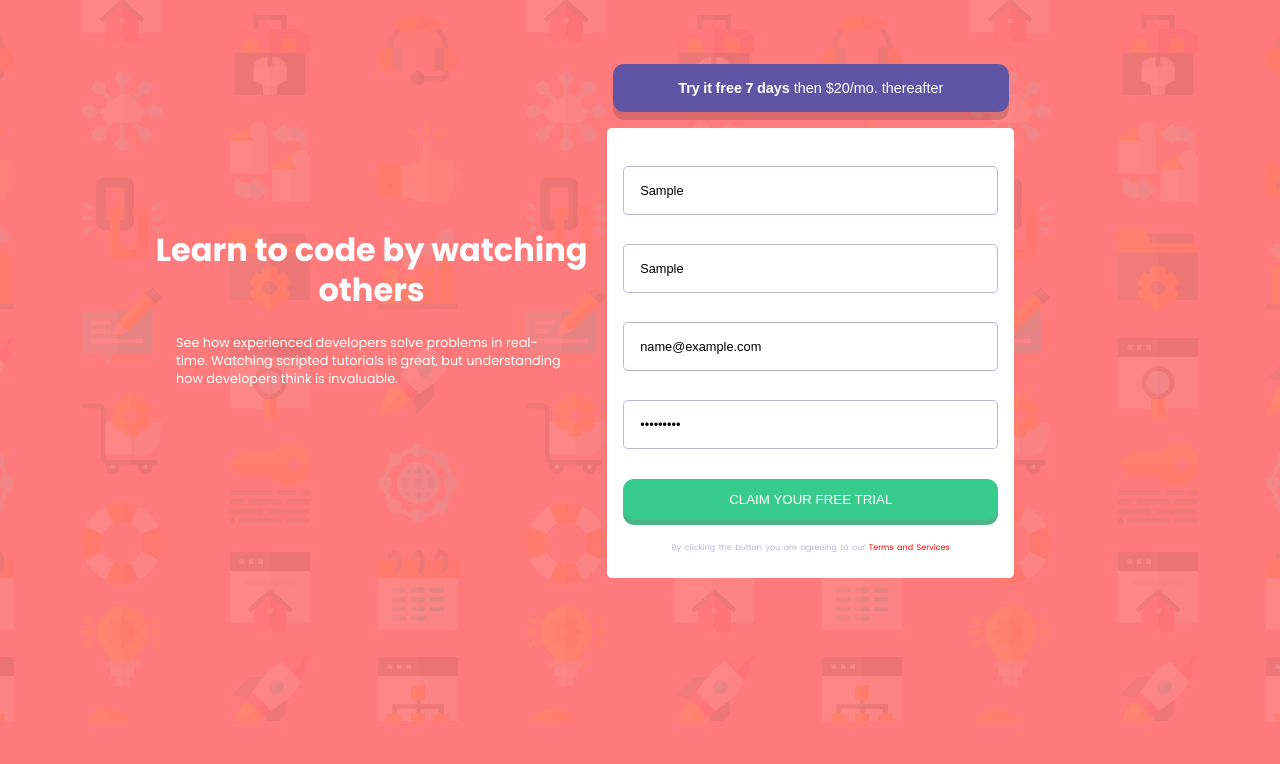
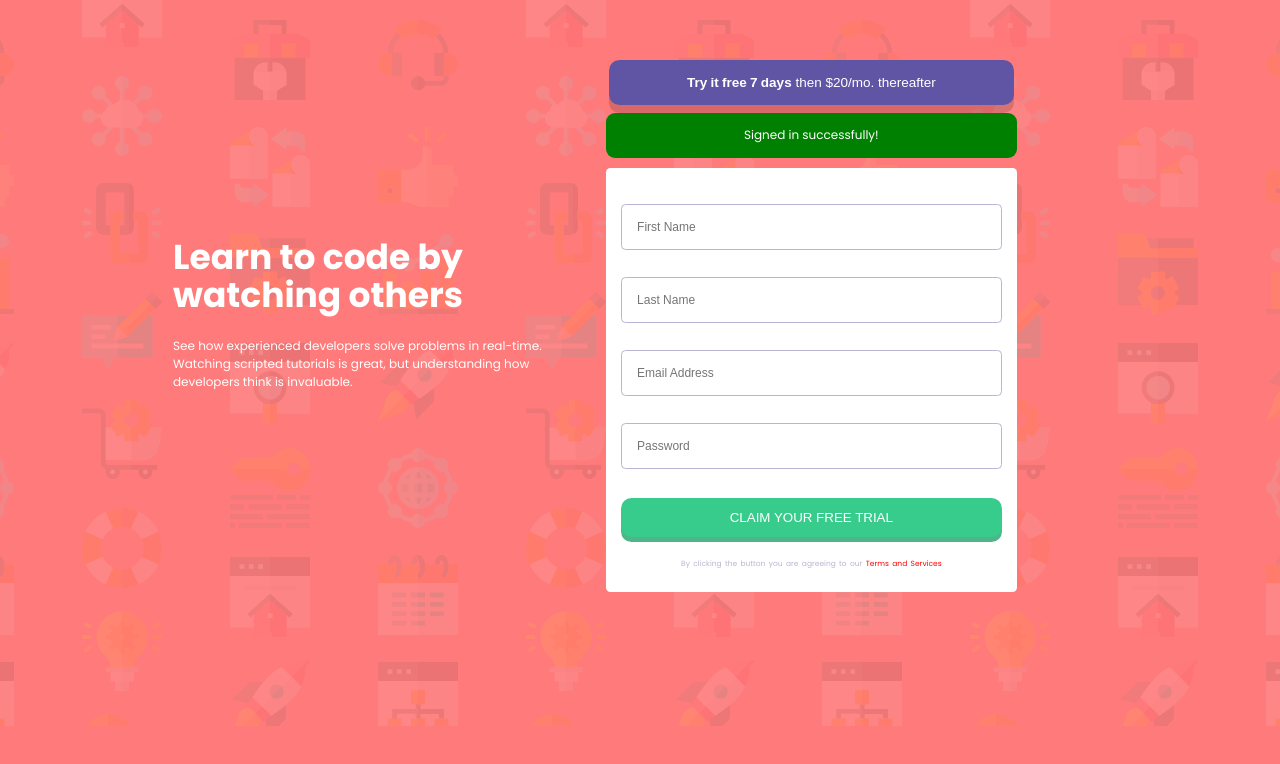
Before and after one commit to Fayorr/fm-form-validation, a React (Create React App) app: page / in a window 1280 px wide. Both pictures are taken after typing "Sample", "Sample", "name@example.com", "Sample123" into the empty fields and a click on the button "CLAIM YOUR FREE TRIAL". Shown: the top 764 px of the page. Built offline with nearby package versions, Linux system fonts and the light colour scheme.

Commit message:
added a signed in badge

```diff
--- a/src/components/Form/Form.css
+++ b/src/components/Form/Form.css
@@ -82,15 +82,40 @@ margin-bottom: 0;
     cursor: pointer;
     transition: .2s ease-in-out;
 }
+.signed-in {
+    margin: .5rem 0;
+font-size: 1rem;
+text-align: center;
+background-color: green;
+border-radius: .5rem;
+
+
+}
 @media screen and (min-width: 991px) {
-    ::root{
-        font-size: 13px;
+    :root{
+        font-size: 15px;
     }
     .form-gl-container{
         justify-content: center;
         width: 45%;
         padding: 1rem;
     }
+    .form-container{
+        margin-top: .7rem;
+    }
+        .signed-in {
+            margin: .5rem 0 0;
+            padding: 0;
+            font-size: 1rem;
+
+            background-color: green;
+            border-radius: .6rem;
+        }
+        .signed-in p{
+            text-align: center;
+            padding: .9rem;
+            margin: 0;
+        }
 input {
     margin: .9rem 0;
     padding: 1rem;
@@ -120,7 +145,7 @@ input {
     background-color: hsl(248, 32%, 49%);
     font-size: .9rem;
     font-weight: 300;
-    padding: 1rem 4.1rem;
+    padding: 1rem 5.19rem;
     line-height: 1rem;
     margin-bottom: 0;
 
@@ -136,7 +161,7 @@ input {
     color: red;
     margin: 0;
     padding: 0;
-    font-size: .8rem;
+    font-size: .6rem;
     text-align: right;
     font-style: italic;
 }
--- a/src/components/Form/Form.jsx
+++ b/src/components/Form/Form.jsx
@@ -7,8 +7,7 @@ const Form = () => {
 
     const [formData, setFormData] = useState({firstname:'', lastname:'', email:'', password:''});
     const [formError, SetFormError] = useState({});
-    const [signedIn, setSignedIn] = useState(false)
-
+    const [signedIn, setSignedIn] = useState(false);
     const [hasSubmitted, setHasSubmitted] = useState(false);
     const handleChange = (e) => {
         const {name, value} = e.target;
@@ -22,10 +21,12 @@ const Form = () => {
         setHasSubmitted(true);
     }
     useEffect(() => {
-        if(Object.keys(formError) === 0 && hasSubmitted){
-            console.log(formData)
-            setSignedIn(true);
-        }
+        if (Object.keys(formError).length === 0 && hasSubmitted){
+        setFormData({ firstname: '', lastname: '', email: '', password: '' });
+        setSignedIn(true);
+        }  setTimeout(() => {
+            setSignedIn(false);
+      }, 3000);
     }, [formError])
     const validate = (values) => {
         const errors = {};
@@ -54,8 +55,11 @@ const Form = () => {
     }
    return (
         <div className="form-gl-container">
-            {signedIn && <div className='signed-in'>Signed in successfully!</div> }
+
             <button className='btn-1'><span>Try it free 7 days</span>  then $20/mo. thereafter</button>
+
+            {signedIn && (<div className='signed-in'><p>Signed in successfully!</p></div>)}
+
             <form className='form-container' method='POST' >
                 <div className="field-container">
                     <input
--- a/src/components/Text/Text.css
+++ b/src/components/Text/Text.css
@@ -21,6 +21,11 @@ p {
         width: 45%;
         padding: 0;
     }
+    h1{
+        font-size: 2.3rem;
+        text-align: left;
+        padding-left: 1.5rem;
+    }
     p {
         text-align: left;
         padding: 1.5rem;
```
